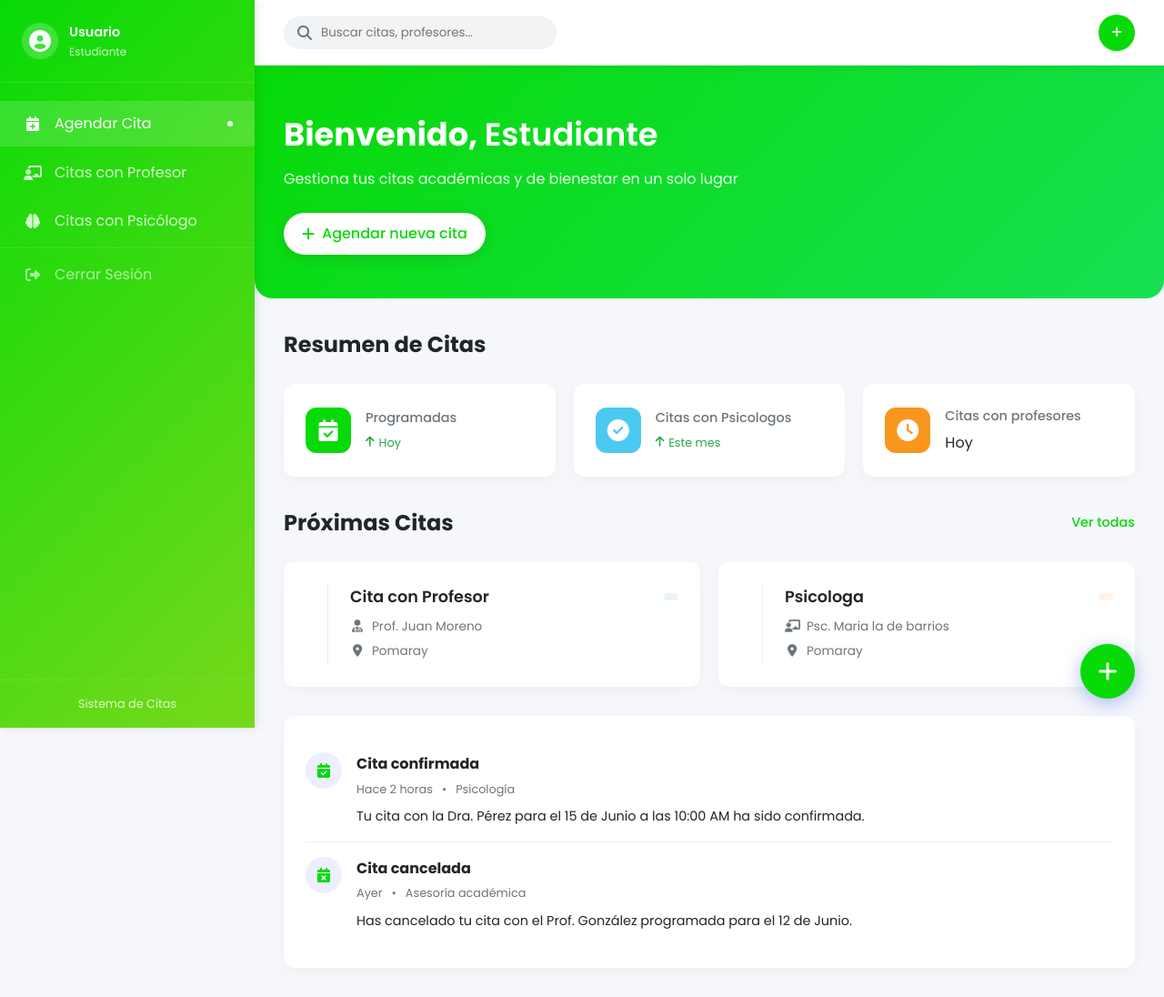
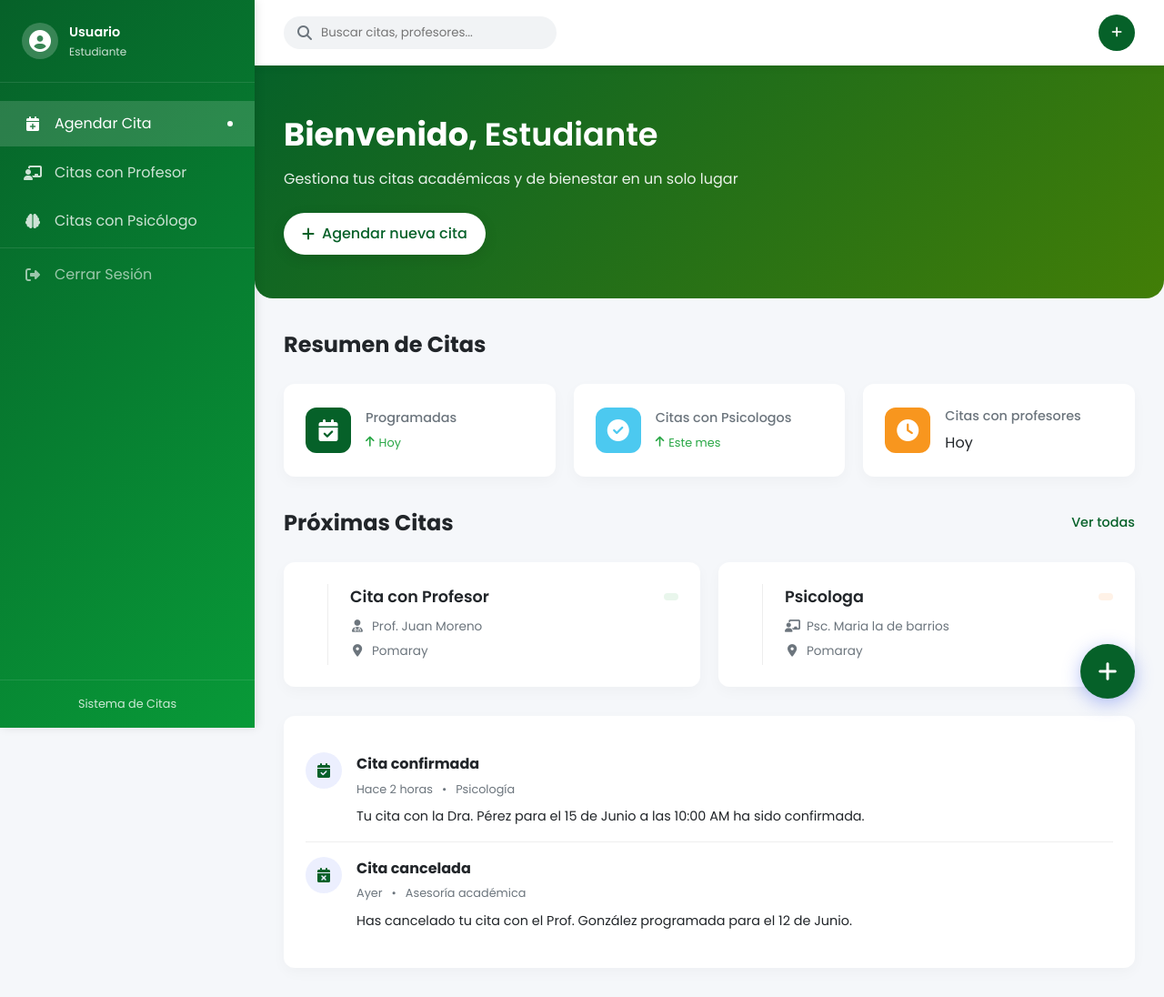
Before and after one commit to Miguel8817/PsicologiaPomaray, a Flask app: template templates/usuario.html in a window 1280 px wide. Shown: the whole page at 91% size. Run offline with Flask 3, Linux system fonts and the light colour scheme; the template is opened without the code that fills it, so the values that code supplies are empty; some libraries are stand-ins or nearby versions.

Commit message:
Add files via upload

```diff
--- a/static/css/usuario.css
+++ b/static/css/usuario.css
@@ -1,7 +1,7 @@
 :root {
-    --primary-color: #07da07;
-    --secondary-color: #77d91b;
-    --accent-color: #16e053;
+    --primary-color: #066129;
+    --secondary-color: #089a38;
+    --accent-color: #427e07;
     --success-color: #4cc9f0;
     --danger-color: #f72585;
     --warning-color: #f8961e;
```
